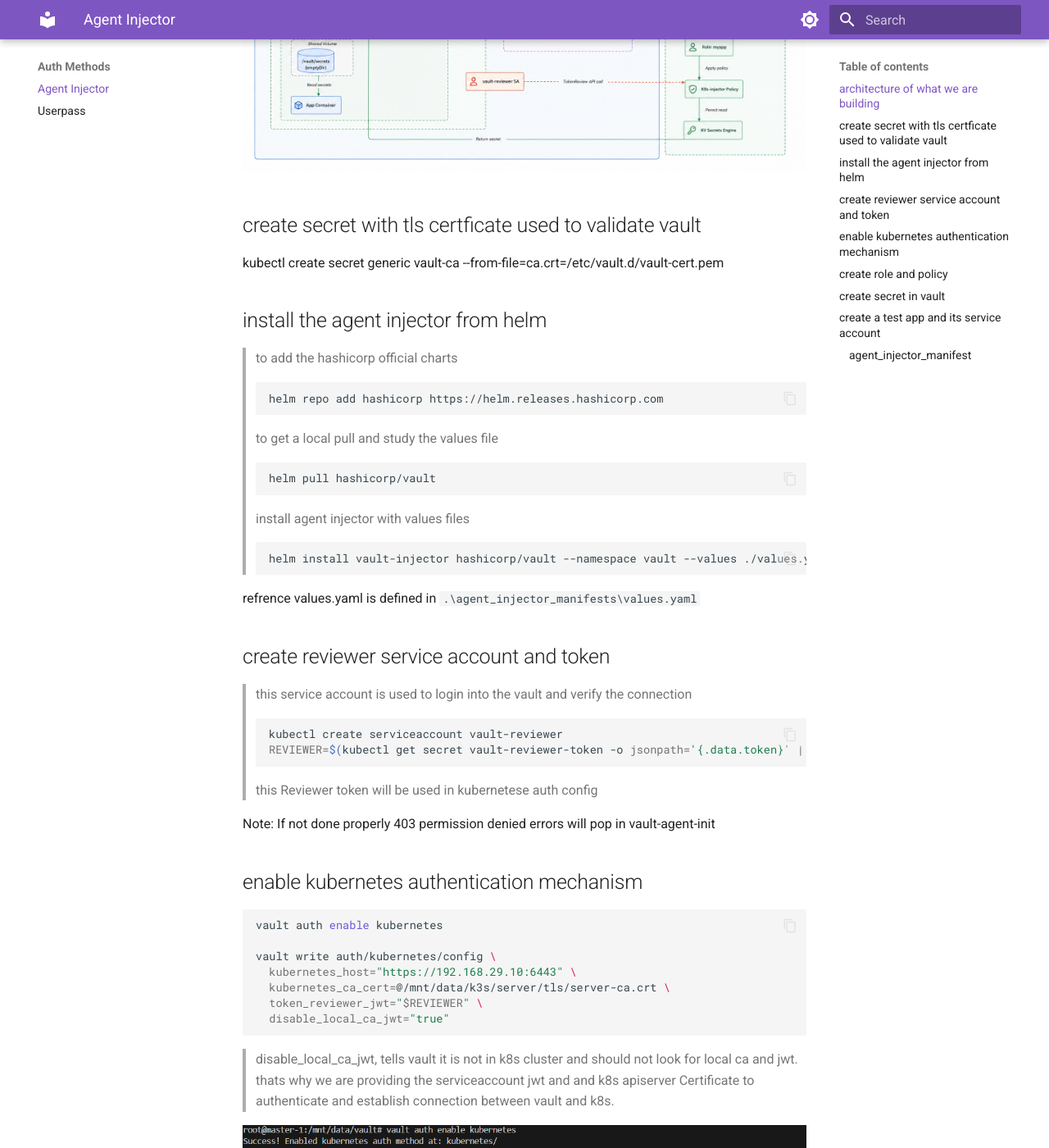
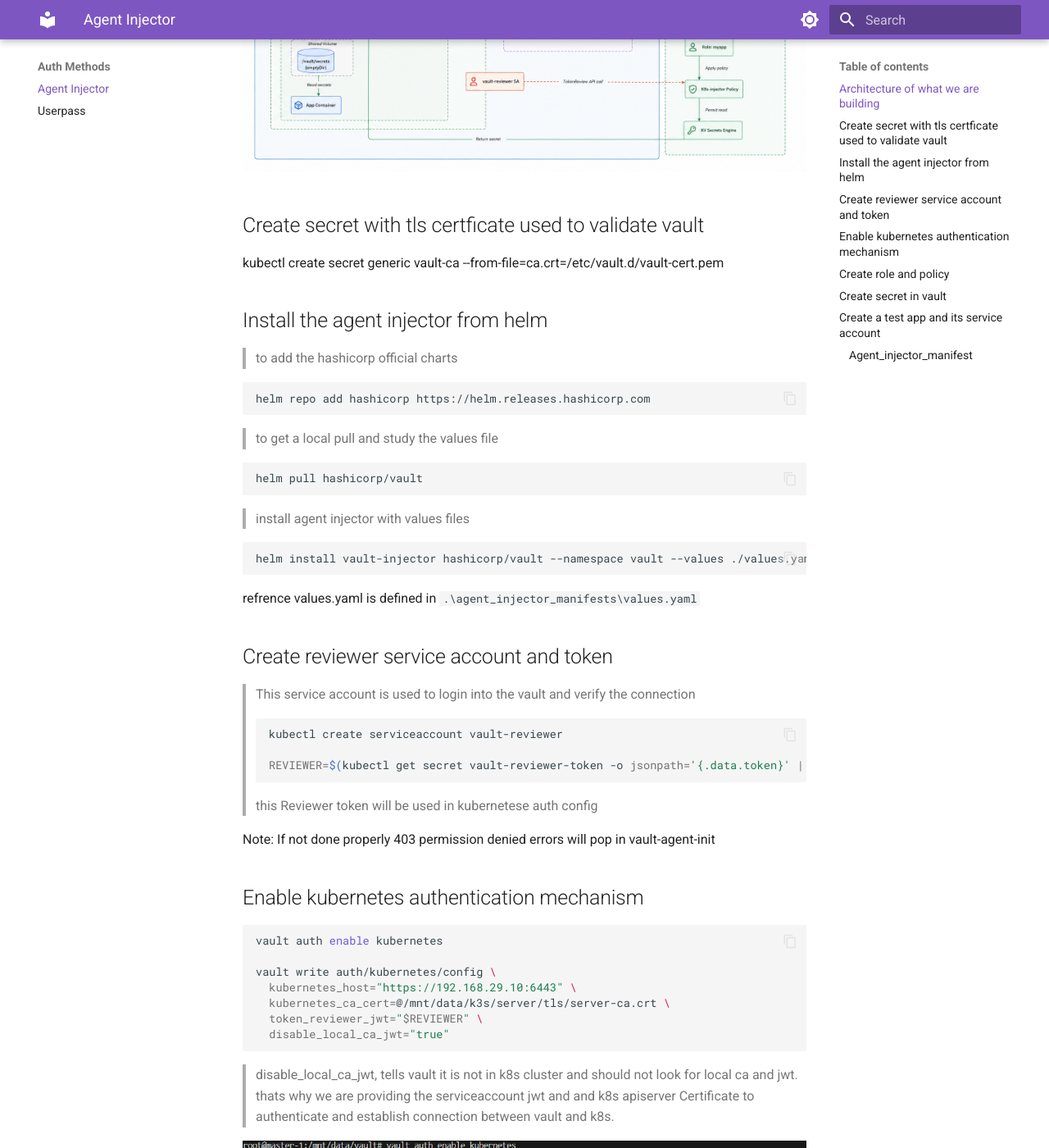
Before and after one commit to sachin-kansal/vault-field-handbook, an MkDocs documentation site: the page built from docs/04-auth-methods/agentinjector.md, in a window 1280 px wide and 1400 px high, scrolled down 528 px. Shown: the whole window at 82% size. Built offline with MkDocs 1.6.1 and Material for MkDocs 9.7.7, drawn with Linux system fonts in a browser that asks for light colours; some of the changed text lies outside the part shown.

Commit message:
fix: typos

````diff
--- a/docs/04-auth-methods/agentinjector.md
+++ b/docs/04-auth-methods/agentinjector.md
@@ -1,40 +1,44 @@
 # Kubernetes authentication agent injector
 
-## architecture of what we are building
+## Architecture of what we are building
 
 ![architecture](../assets/authmethods/k8s/architecture.png)
 
-## create secret with tls certficate used to validate vault
+## Create secret with tls certficate used to validate vault
 kubectl create secret generic vault-ca --from-file=ca.crt=/etc/vault.d/vault-cert.pem
 
-## install the agent injector from helm
+## Install the agent injector from helm
 > to add the hashicorp official charts
+
 ```bash
 helm repo add hashicorp https://helm.releases.hashicorp.com
 ```
 > to get a local pull and study the values file
+
 ```bash
 helm pull hashicorp/vault
 ```
 > install agent injector with values files
+
 ```bash
 helm install vault-injector hashicorp/vault --namespace vault --values ./values.yaml
 ```
 
 refrence values.yaml is defined in `.\agent_injector_manifests\values.yaml`
 
-## create reviewer service account and token
+## Create reviewer service account and token
 
-> this service account is used to login into the vault and verify the connection
+> This service account is used to login into the vault and verify the connection
 ```bash
 kubectl create serviceaccount vault-reviewer
+
 REVIEWER=$(kubectl get secret vault-reviewer-token -o jsonpath='{.data.token}' | base64 -d)
 ```
 this Reviewer token will be used in kubernetese auth config
 
 Note: If not done properly 403 permission denied errors will pop in vault-agent-init
 
-## enable kubernetes authentication mechanism
+## Enable kubernetes authentication mechanism
 
 ```bash
 vault auth enable kubernetes
@@ -49,7 +53,7 @@
 
 ![k8sauthenabled](../assets/authmethods/k8s/kubernetes%20enable.png)
 
-## create role and policy
+## Create role and policy
 >policy
 ![policy](../assets/authmethods/k8s/poliy.png)
 
@@ -63,10 +67,10 @@
   audience="k3s" \
   alias_name_source="serviceaccount_name"
 ```
-## create secret in vault
+## Create secret in vault
 ![secret](../assets/authmethods/k8s/secret.png)
 
-## create a test app and its service account
+## Create a test app and its service account
 
 > use deployment.yam to create a deployment
 
@@ -83,7 +87,7 @@
 
 ![podlogs](../assets/authmethods/k8s/output.png)
 
-##### agent_injector_manifest
+##### Agent_injector_manifest
 
 - values.yaml used in helm install [values.yaml](./agent_injector_manifests/values.yaml)
 - deployment.yaml [deployment.yaml](./agent_injector_manifests/deployment.yaml)
````
